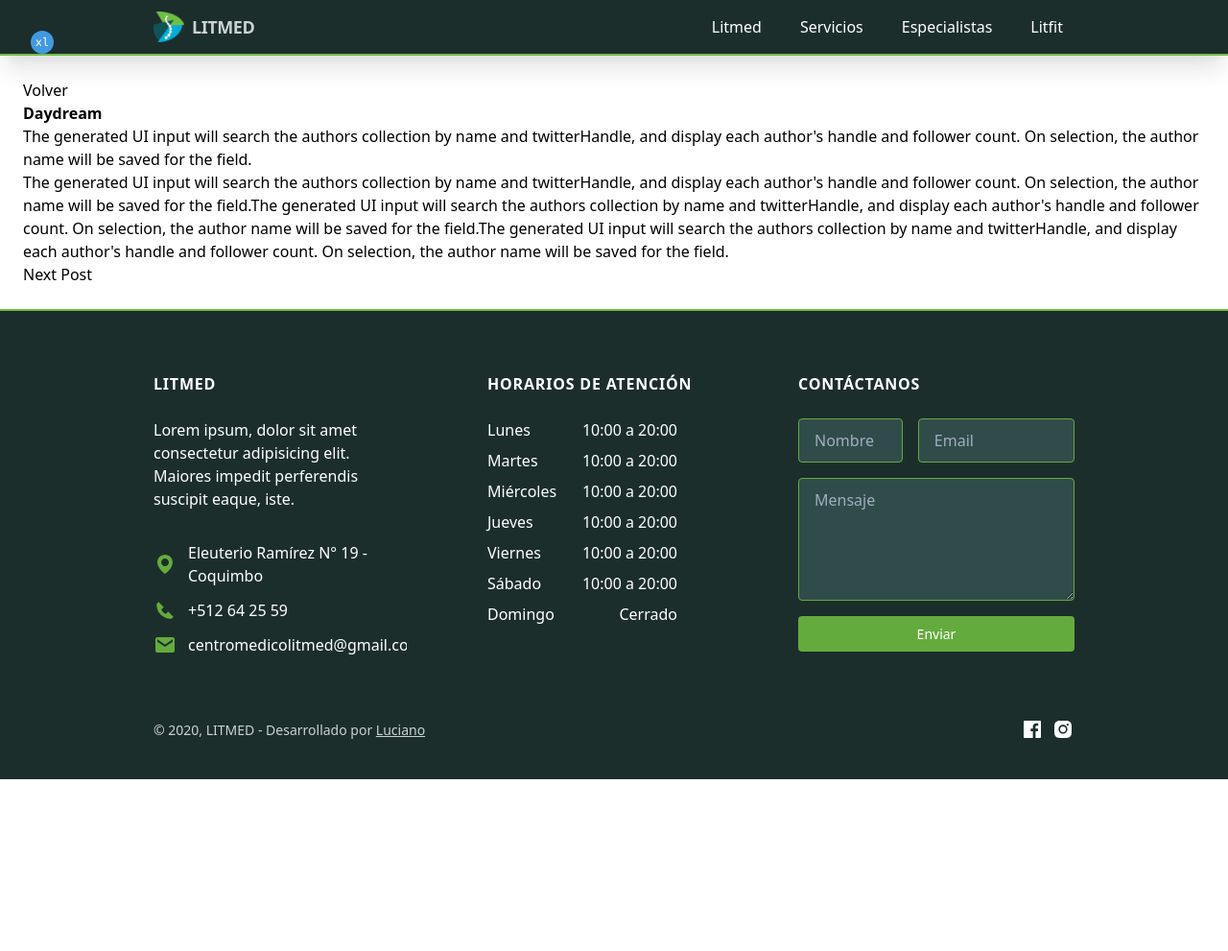
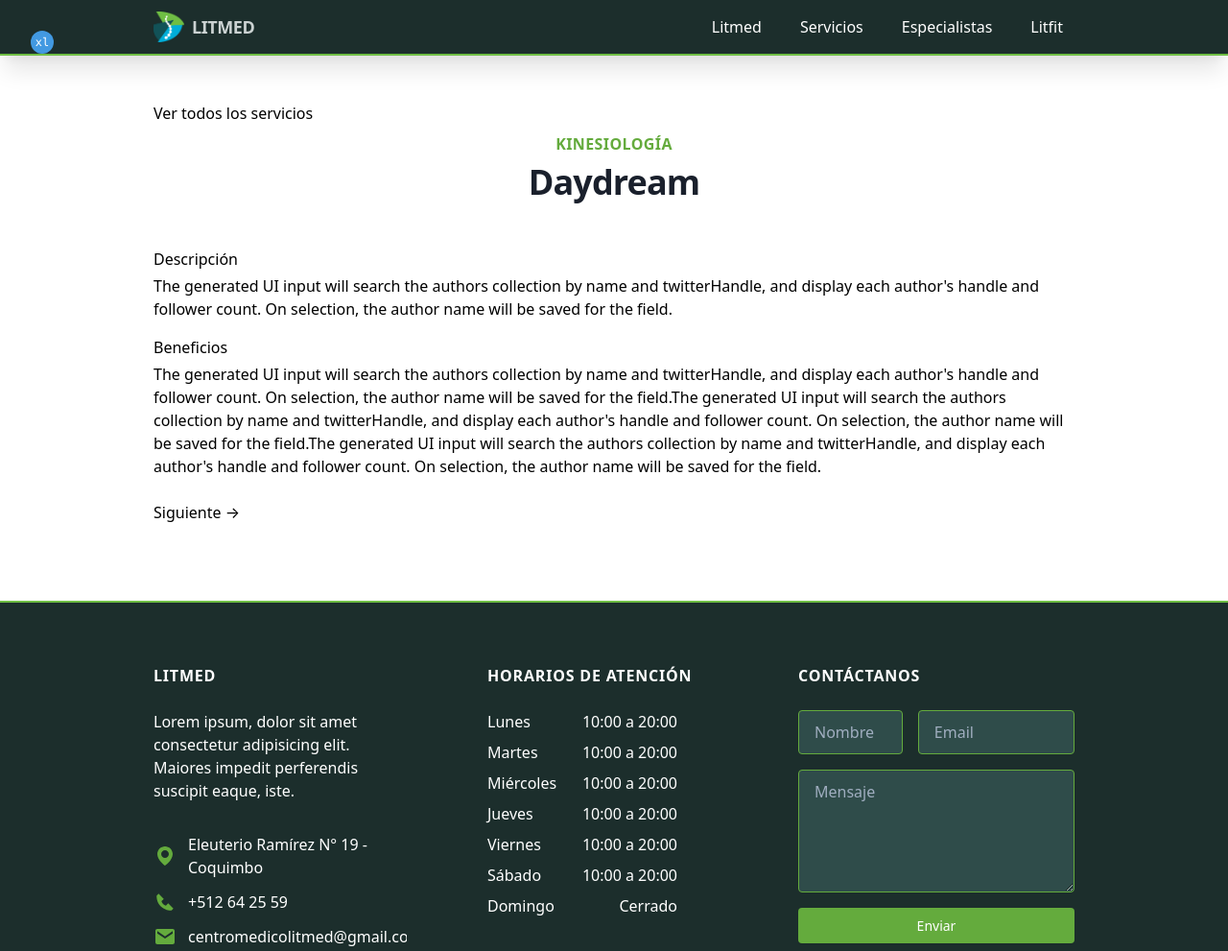
Before and after one commit to VillalobosLuciano/litmed, a Gatsby site: page /services/daydream/ in a window 1280 px wide. Shown: the top 991 px of the page at 96% size. Before the commit the page ends 812 px from the top, so only its background shows below. Built offline with nearby package versions, Linux system fonts and the light colour scheme; Gatsby itself is replaced by a stand-in of ours.

Commit message:
Update service.js

```diff
--- a/src/templates/service.js
+++ b/src/templates/service.js
@@ -19,32 +19,28 @@ export const ServiceTemplate = ({
 }) => {
   const PostContent = contentComponent || Content
   return (
-    <section className="">
+    <div className="px-4 py-6 mx-auto sm:py-10 lg:py-12 sm:px-8 lg:px-16 xl:px-40 2xl:px-64">
       {helmet || ""}
-      <div className="p-6">
-        <Link to={`services/`}>Volver</Link>
-        <div className="flex">
-          <div className="">
-            <h1 className="font-semibold">{title}</h1>
-            <p>{description}</p>
-            <PostContent content={content} />
-            <div className="">
-              {prevPostURL && (
-                <Link className="" to={prevPostURL}>
-                  Previous Post
-                </Link>
-              )}
-              {nextPostURL && (
-                <Link className="" to={nextPostURL}>
-                  Next Post
-                </Link>
-              )}
+      <Link to={`services/`}>Ver todos los servicios</Link>
+      <div className="mt-2 lg:text-center">
+        <p className="text-base font-semibold leading-6 tracking-wide uppercase text-primary-600">
+          Kinesiología
+        </p>
+        <h3 className="text-3xl font-extrabold leading-8 tracking-tight text-gray-900 sm:mt-2 sm:text-4xl sm:leading-10">
+          {title}
+        </h3>
       </div>
+      <div className="mt-4 sm:mb-8 lg:mt-12">
+        <h5>Descripción</h5>
+        <p className="mt-1 mb-4">{description}</p>
+        <h5>Beneficios</h5>
+        <PostContent className="pt-1" content={content} />
 
+        <div>
           {specialists && specialists.length ? (
-              <div style={{ marginTop: `4rem` }}>
+            <div className="pt-4">
               <h4>specialists</h4>
-                <ul className="">
+              <ul className="pt-1">
                 {specialists.map(specialist => (
                   <li key={specialist + `specialist`}>
                     <Link to={`/specialists/${kebabCase(specialist)}/`}>
@@ -56,9 +52,21 @@ export const ServiceTemplate = ({
             </div>
           ) : null}
         </div>
+
+        <div className="flex justify-between pt-6">
+          {prevPostURL && (
+            <Link className="" to={prevPostURL}>
+              ← Anterior
+            </Link>
+          )}
+          {nextPostURL && (
+            <Link className="" to={nextPostURL}>
+              Siguiente →
+            </Link>
+          )}
         </div>
       </div>
-    </section>
+    </div>
   )
 }
 
```
Lines whose indentation alone changed are shown as unchanged.
